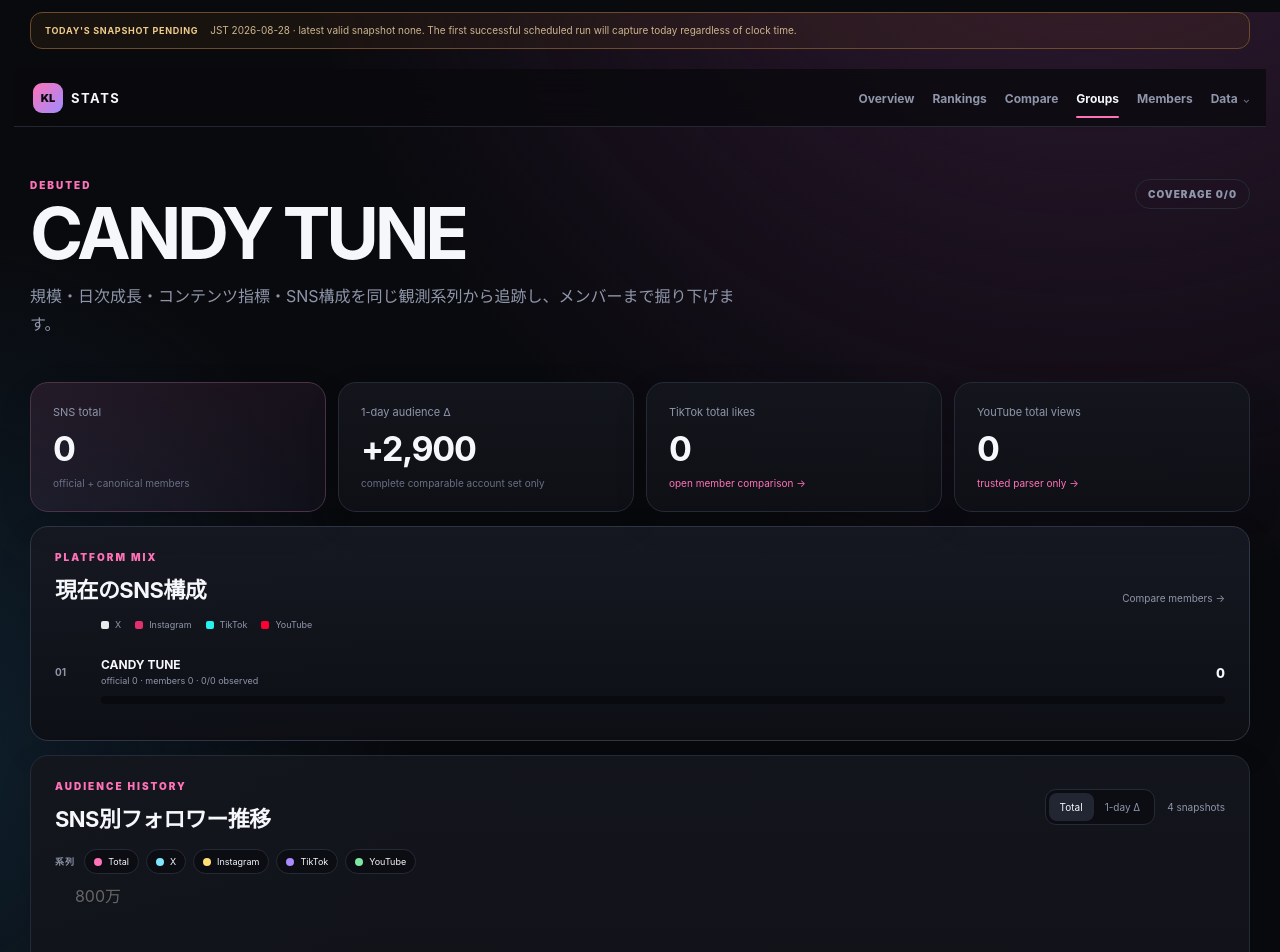
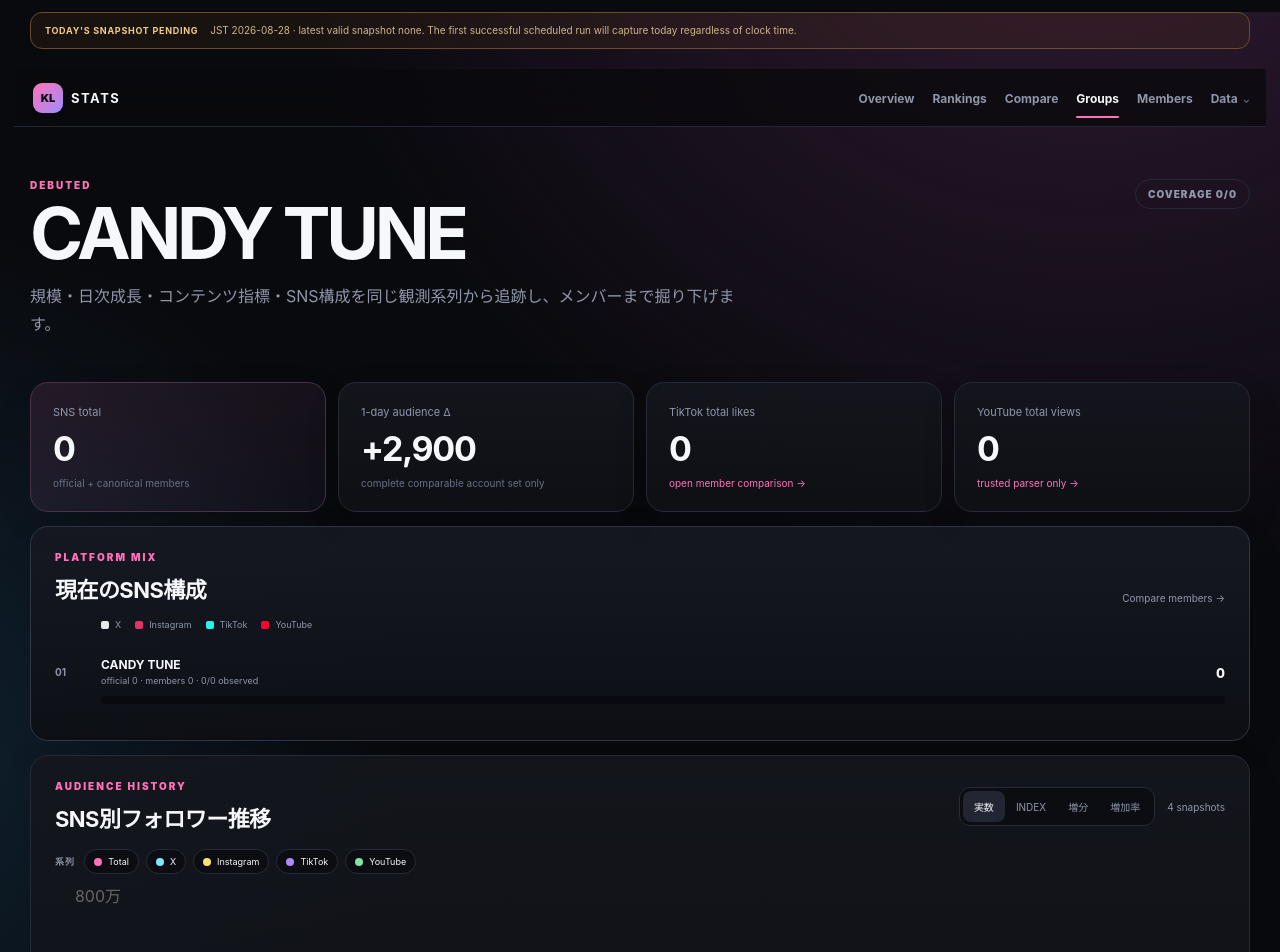
Before and after one commit to ProtChan/kawaii-lab-stats, a Next.js app: page /groups/candy-tune in a window 1280 px wide. Shown: the top 952 px of the page. Built offline with nearby package versions, Linux system fonts and the light colour scheme.

Commit message:
Add index, period change, and growth rate modes

```diff
--- a/components/member-history-explorer.tsx
+++ b/components/member-history-explorer.tsx
@@ -8,10 +8,14 @@
 
 const series = ["Total", "X", "Instagram", "TikTok", "YouTube"] as const;
 type SeriesKey = (typeof series)[number];
-type ViewMode = "level" | "daily";
+type ViewMode = "level" | "indexed" | "change" | "rate";
+type PeriodDays = 1 | 7 | 30;
 type ChartRow = Record<string, string | number | null>;
 
-const signed = (value: number | null) => value == null ? "—" : `${value > 0 ? "+" : ""}${new Intl.NumberFormat("ja-JP").format(value)}`;
+const numberFormat = new Intl.NumberFormat("ja-JP");
+const signed = (value: number | null) => value == null ? "—" : `${value > 0 ? "+" : ""}${numberFormat.format(value)}`;
+const signedPercent = (value: number | null) => value == null ? "—" : `${value > 0 ? "+" : ""}${value.toLocaleString("ja-JP", { maximumFractionDigits: 3 })}%`;
+const indexFormat = (value: number | null) => value == null ? "—" : value.toLocaleString("ja-JP", { minimumFractionDigits: 1, maximumFractionDigits: 2 });
 
 function levelRows(data: MemberTimelinePoint[]): ChartRow[] {
   return data.map((point) => {
@@ -21,64 +25,150 @@
   });
 }
 
-function deltaRows(data: MemberTimelinePoint[]): ChartRow[] {
-  return data.slice(1).map((point, index) => {
-    const previous = data[index];
+function indexedRows(data: MemberTimelinePoint[]): ChartRow[] {
+  return data.map((point, pointIndex) => {
     const row: ChartRow = { date: point.date };
-    const consecutiveDay = exactDayInterval(previous.isoDate, point.isoDate, 1);
     for (const key of series) {
-      const before = previous[key];
-      const after = point[key];
-      const sameAccounts = previous.accountSet[key as SeriesKey] === point.accountSet[key as SeriesKey];
-      row[key] = consecutiveDay && sameAccounts && typeof before === "number" && typeof after === "number" ? after - before : null;
+      const current = point[key];
+      if (typeof current !== "number") {
+        row[key] = null;
+        continue;
+      }
+      const accountSet = point.accountSet[key as SeriesKey];
+      const baseline = data
+        .slice(0, pointIndex + 1)
+        .find((candidate) => candidate.accountSet[key as SeriesKey] === accountSet && typeof candidate[key] === "number" && candidate[key] !== 0);
+      const baseValue = baseline?.[key];
+      row[key] = typeof baseValue === "number" && baseValue !== 0 ? (current / baseValue) * 100 : null;
     }
     return row;
   });
 }
 
+function periodRows(data: MemberTimelinePoint[], days: PeriodDays, mode: "change" | "rate"): ChartRow[] {
+  return data.map((point, pointIndex) => {
+    const row: ChartRow = { date: point.date };
+    const earlierPoints = data.slice(0, pointIndex).reverse();
+    const previous = earlierPoints.find((candidate) => exactDayInterval(candidate.isoDate, point.isoDate, days));
+
+    for (const key of series) {
+      if (!previous) {
+        row[key] = null;
+        continue;
+      }
+      const before = previous[key];
+      const after = point[key];
+      const sameAccounts = previous.accountSet[key as SeriesKey] === point.accountSet[key as SeriesKey];
+      if (!sameAccounts || typeof before !== "number" || typeof after !== "number") {
+        row[key] = null;
+        continue;
+      }
+      const delta = after - before;
+      row[key] = mode === "change" ? delta : before !== 0 ? (delta / before) * 100 : null;
+    }
+    return row;
+  });
+}
+
+function hasAnyValue(row: ChartRow) {
+  return series.some((key) => typeof row[key] === "number");
+}
+
 export function MemberHistoryExplorer({ data }: { data: MemberTimelinePoint[] }) {
   const [view, setView] = useState<ViewMode>("level");
+  const [period, setPeriod] = useState<PeriodDays>(1);
+
   const levels = useMemo(() => levelRows(data), [data]);
-  const daily = useMemo(() => deltaRows(data), [data]);
-  const chartData = view === "daily" ? daily : levels;
-  const latestDaily = [...daily].reverse().find((row) => series.some((key) => typeof row[key] === "number")) ?? null;
+  const indexed = useMemo(() => indexedRows(data), [data]);
+  const changes = useMemo(() => periodRows(data, period, "change"), [data, period]);
+  const rates = useMemo(() => periodRows(data, period, "rate"), [data, period]);
+
+  const chartData = view === "indexed" ? indexed : view === "change" ? changes : view === "rate" ? rates : levels;
+  const latestDerived = view === "level" ? null : [...chartData].reverse().find(hasAnyValue) ?? null;
+  const validRows = chartData.filter(hasAnyValue).length;
+  const derived = view === "change" || view === "rate";
+
+  const heading = view === "indexed"
+    ? { eyebrow: "AUDIENCE INDEX", title: "SNS別 INDEX（基準=100）" }
+    : view === "change"
+      ? { eyebrow: `${period}-DAY AUDIENCE CHANGE`, title: `SNS別 ${period}日増分` }
+      : view === "rate"
+        ? { eyebrow: `${period}-DAY AUDIENCE GROWTH RATE`, title: `SNS別 ${period}日増加率` }
+        : { eyebrow: "AUDIENCE HISTORY", title: "SNS別フォロワー推移" };
+
+  const displayValue = (value: number | null) => {
+    if (view === "rate") return signedPercent(value);
+    if (view === "indexed") return indexFormat(value);
+    return signed(value);
+  };
+
+  const emptyText = view === "indexed"
+    ? "2日目以降、各SNSをそれぞれ100基準にしたINDEX推移を表示します。"
+    : view === "change"
+      ? `比較可能な${period}日差の観測が揃うと、SNSごとの期間増分を表示します。`
+      : view === "rate"
+        ? `比較可能な${period}日差の観測が揃うと、SNSごとの期間増加率を表示します。`
+        : "2日目以降、Totalと各SNSの時系列がここに表示されます。";
 
   return (
     <section className="panel">
       <div className={`sectionHead ${styles.head}`}>
         <div>
-          <p className="eyebrow">{view === "daily" ? "DAILY AUDIENCE CHANGE" : "AUDIENCE HISTORY"}</p>
-          <h2>{view === "daily" ? "SNS別フォロワー前日比" : "SNS別フォロワー推移"}</h2>
+          <p className="eyebrow">{heading.eyebrow}</p>
+          <h2>{heading.title}</h2>
         </div>
         <div className={styles.actions}>
-          <div className="segmented" aria-label="個人履歴の表示モード">
-            <button type="button" className={view === "level" ? "active" : ""} onClick={() => setView("level")}>Total</button>
-            <button type="button" className={view === "daily" ? "active" : ""} onClick={() => setView("daily")}>1-day Δ</button>
+          <div className="segmented" aria-label="履歴の表示モード">
+            <button type="button" className={view === "level" ? "active" : ""} onClick={() => setView("level")}>実数</button>
+            <button type="button" className={view === "indexed" ? "active" : ""} onClick={() => setView("indexed")}>INDEX</button>
+            <button type="button" className={view === "change" ? "active" : ""} onClick={() => setView("change")}>増分</button>
+            <button type="button" className={view === "rate" ? "active" : ""} onClick={() => setView("rate")}>増加率</button>
           </div>
-          <span>{view === "daily" ? `${daily.filter((row) => series.some((key) => typeof row[key] === "number")).length} valid daily intervals` : `${data.length} snapshots`}</span>
+          {derived ? (
+            <div className={`segmented ${styles.periods}`} aria-label="比較期間">
+              {([1, 7, 30] as const).map((days) => (
+                <button type="button" key={days} className={period === days ? "active" : ""} onClick={() => setPeriod(days)}>{days}D</button>
+              ))}
+            </div>
+          ) : null}
+          <span>{view === "level" ? `${data.length} snapshots` : `${validRows} valid points`}</span>
         </div>
       </div>
 
-      {view === "daily" && latestDaily ? (
+      {latestDerived ? (
         <div className={styles.strip}>
           {series.map((key) => {
-            const value = latestDaily[key];
+            const value = latestDerived[key];
             const numeric = typeof value === "number" ? value : null;
+            const negative = numeric != null && numeric < 0;
             return (
               <div key={key}>
                 <span>{key}</span>
-                <strong className={numeric != null && numeric < 0 ? styles.negative : styles.positive}>{signed(numeric)}</strong>
+                <strong className={view === "indexed" ? "" : negative ? styles.negative : styles.positive}>{displayValue(numeric)}</strong>
               </div>
             );
           })}
         </div>
       ) : null}
 
-      {view === "daily" ? <p className={styles.note}>日付がちょうど1日違い、両日が完全観測、かつそのSNSのcanonical account集合が同じ区間だけ差分を表示します。欠測日をまたぐ48時間差などは1Dとして扱いません。</p> : null}
+      {view === "indexed" ? (
+        <p className={styles.note}>Total / X / Instagram / TikTok / YouTubeをそれぞれ独立してINDEX化します。同じcanonical account集合で最初に取得できた値を100とし、アカウント集合が変わった場合はその新しい区間で基準を取り直します。</p>
+      ) : null}
 
-      {chartData.some((row) => series.some((key) => typeof row[key] === "number")) && chartData.length >= (view === "daily" ? 1 : 2)
-        ? <GrowthChart data={chartData} groups={[...series]} xKey="date" connectNulls={false} zeroLine={view === "daily"} />
-        : <p className="lead">{view === "daily" ? "比較可能な連続2日分のデータが揃うと、SNSごとの前日比を表示します。" : "2日目以降、Totalと各SNSの時系列がここに表示されます。"}</p>}
+      {derived ? (
+        <p className={styles.note}>{period}日前の実日付と一致し、両端が観測済みで、そのSNSのcanonical account集合が同じ場合だけ{view === "rate" ? "増加率" : "増分"}を表示します。欠測やアカウント変更をまたぐ区間は `—` のままです。</p>
+      ) : null}
+
+      {chartData.some(hasAnyValue) && chartData.length >= (view === "level" || view === "indexed" ? 2 : 1)
+        ? <GrowthChart
+            data={chartData}
+            groups={[...series]}
+            xKey="date"
+            connectNulls={false}
+            zeroLine={view === "change" || view === "rate"}
+            valueFormat={view === "rate" ? "percent" : view === "indexed" ? "index" : "number"}
+          />
+        : <p className="lead">{emptyText}</p>}
     </section>
   );
 }
```
